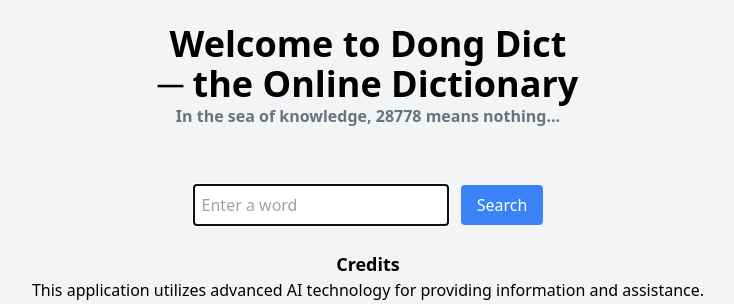
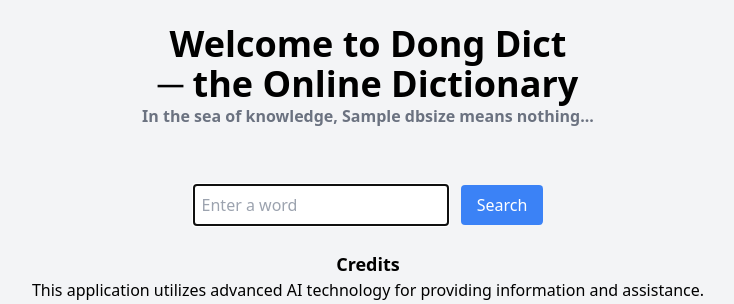
Before and after one commit to Albert0i/DONGDICT, a Node server app: template src/views/welcome.ejs in a window 1280 px wide. Shown: the part 225-529 px from the top of the page, without its empty margins (272-1006 px from the left). Run offline with Node 20, Linux system fonts and the light colour scheme; the template is opened without the code that fills it: most values are stand-ins (such as "Sample title", 1, 10 or a date in 2020).

Commit message:
add some words

```diff
--- a/src/app.js
+++ b/src/app.js
@@ -17,5 +17,18 @@ app.use('/', indexRouter());
 // Start server
 const PORT = process.env.PORT || 3000;
 app.listen(PORT, () => {
+    banner()
     console.log(`Server is running on http://localhost:${PORT}`);
 });
+
+function banner() {
+    console.log(`
+
+    ██████╗░░█████╗░███╗░░██╗░██████╗░  ██████╗░██╗░█████╗░████████╗
+    ██╔══██╗██╔══██╗████╗░██║██╔════╝░  ██╔══██╗██║██╔══██╗╚══██╔══╝
+    ██║░░██║██║░░██║██╔██╗██║██║░░██╗░  ██║░░██║██║██║░░╚═╝░░░██║░░░
+    ██║░░██║██║░░██║██║╚████║██║░░╚██╗  ██║░░██║██║██║░░██╗░░░██║░░░
+    ██████╔╝╚█████╔╝██║░╚███║╚██████╔╝  ██████╔╝██║╚█████╔╝░░░██║░░░
+    ╚═════╝░░╚════╝░╚═╝░░╚══╝░╚═════╝░  ╚═════╝░╚═╝░╚════╝░░░░╚═╝░░░
+    `)
+}
--- a/src/routes/index.js
+++ b/src/routes/index.js
@@ -1,3 +1,4 @@
+import 'dotenv/config'
 import express from 'express';
 import { redisClient } from '../redis/redisClient.js';
 
@@ -8,7 +9,7 @@ export default (redis) => {
     // Welcome Page
     router.get('/', async (req, res) => {
         await redisClient.ping()
-        res.render('welcome');
+        res.render('welcome', { dbsize: process.env.DBSIZE });
     });
 
     // Main Page - List prefix-matched words
--- a/src/views/welcome.ejs
+++ b/src/views/welcome.ejs
@@ -9,7 +9,7 @@
 <body class="flex items-center justify-center h-screen bg-gray-100">
     <div class="text-center">
         <h1 class="text-4xl font-bold">Welcome to Dong Dict<br />─ the Online Dictionary</h1>
-        <h3 class="text-1xl font-bold text-gray-500">In the sea of knowledge, 28778 means nothing...</h3>
+        <h3 class="text-1xl font-bold text-gray-500">In the sea of knowledge, <%= dbsize %> means nothing...</h3>
 
         <form action="/main" method="post" class="mt-4">
             <input type="text" name="word" class="border border-gray-300 p-2 w-64 mt-10" placeholder="Enter a word" autofocus required>
```
Also changed, not shown: 2 other files.
